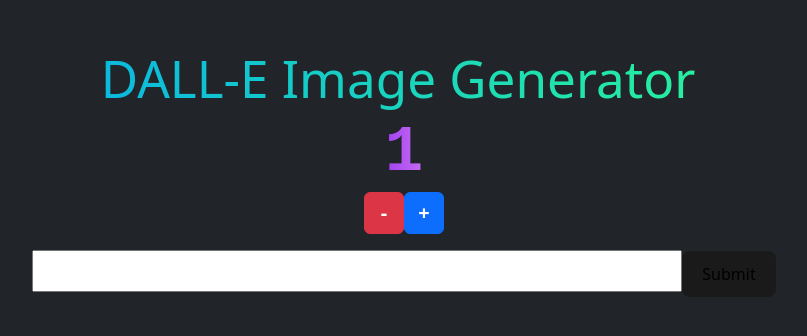
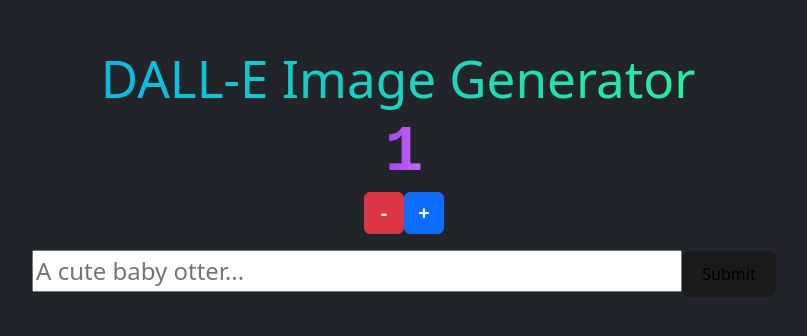
Before and after one commit to stilrdim/ImageGeneration-express-react, a React (Vite) app in the folder client/: page / in a window 1280 px wide. Shown: the part 230-566 px from the top of the page, without its empty margins (236-1043 px from the left). Built offline with nearby package versions, Linux system fonts and the light colour scheme.

Commit message:
Added placeholder

```diff
--- a/client/src/Components/ChatGPT.jsx
+++ b/client/src/Components/ChatGPT.jsx
@@ -61,6 +61,7 @@
         onChange={handleChange}
         onKeyDown={handleKeyDown}
         tabIndex={0}
+        placeholder="A cute baby otter..."
       />
       <button type="submit" onClick={handleClick}>
         Submit
```
